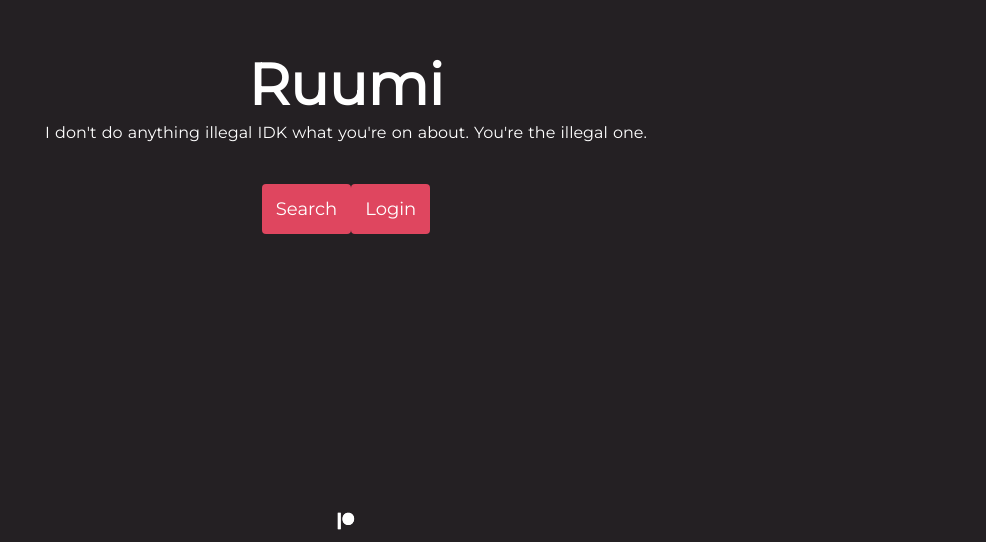
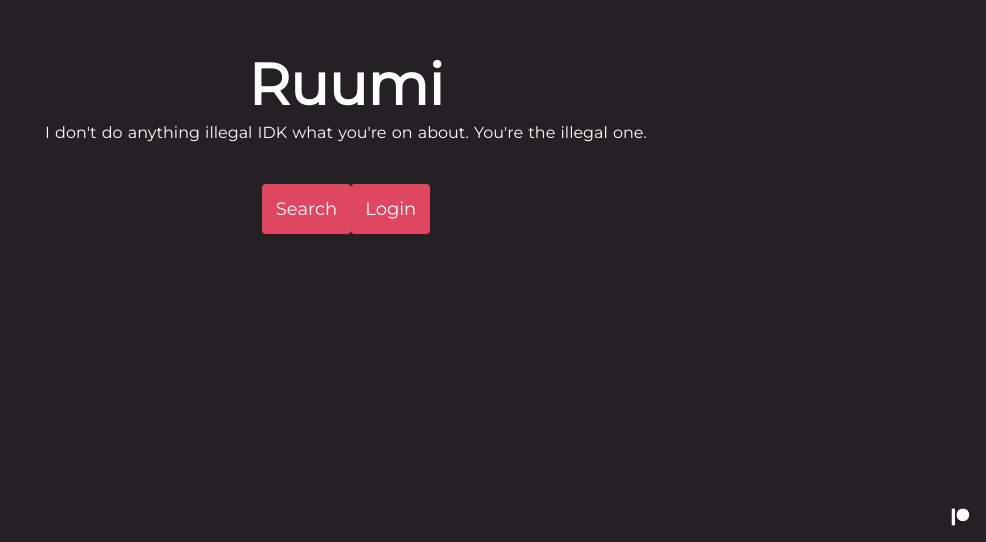
Before and after one commit to pinnouse/ruumi-fe, a Nuxt app: page / in a window 1280 px wide. Shown: the part 258-800 px from the top of the page, without its empty margins (294-1280 px from the left). Built offline with nearby package versions, Linux system fonts and the light colour scheme.

Commit message:
Move patreon footer

```diff
--- a/layouts/default.vue
+++ b/layouts/default.vue
@@ -37,12 +37,13 @@ body {
 }
 
 footer {
-  position: absolute;
-  bottom: 12px;
+  position: fixed;
+  bottom: 16px;
   left: 0;
   width: 100%;
+  padding: 0 16px;
   height: 18px;
-  text-align: center;
+  text-align: right;
 
   & > a {
     height: 100%;
```
